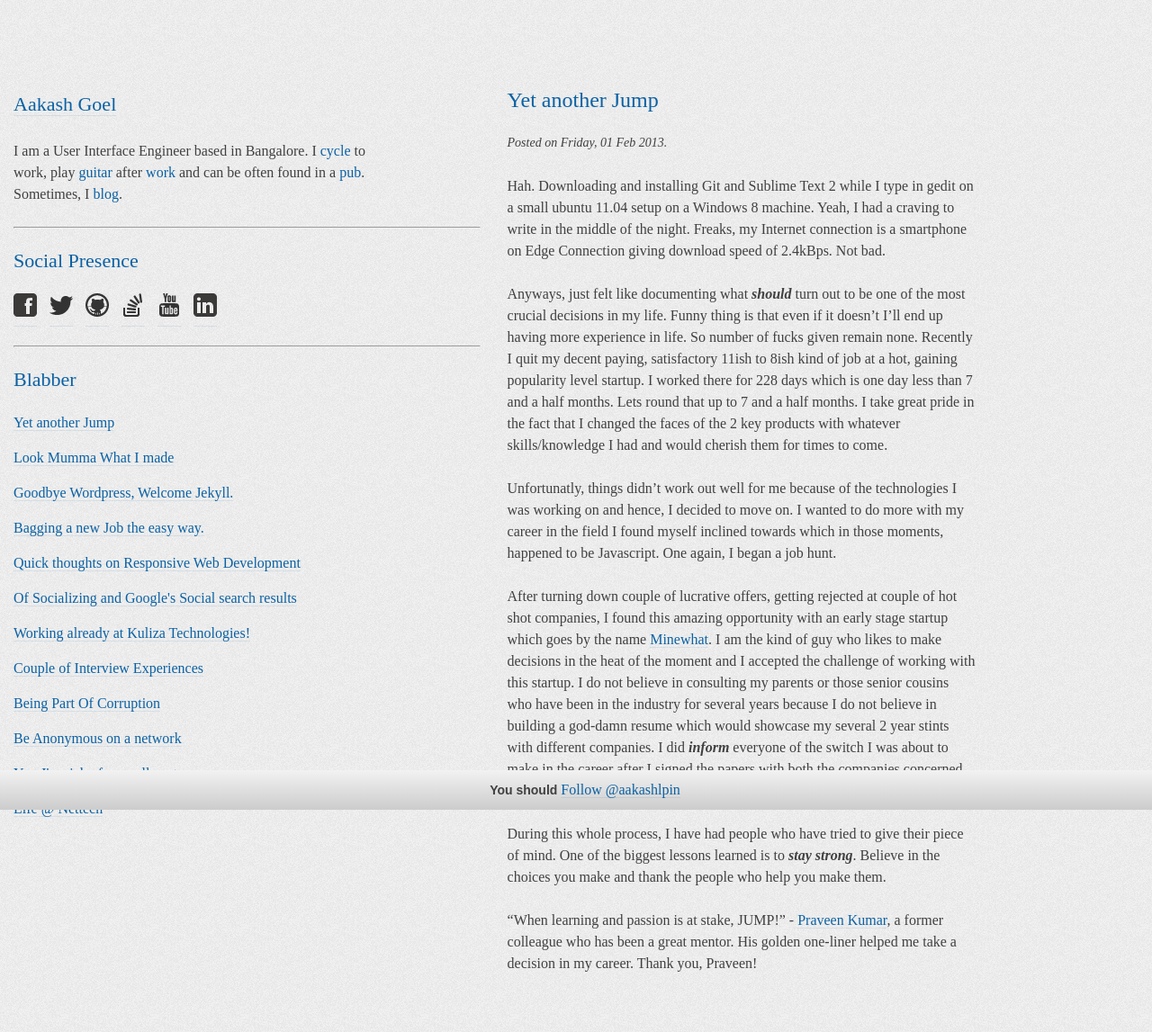
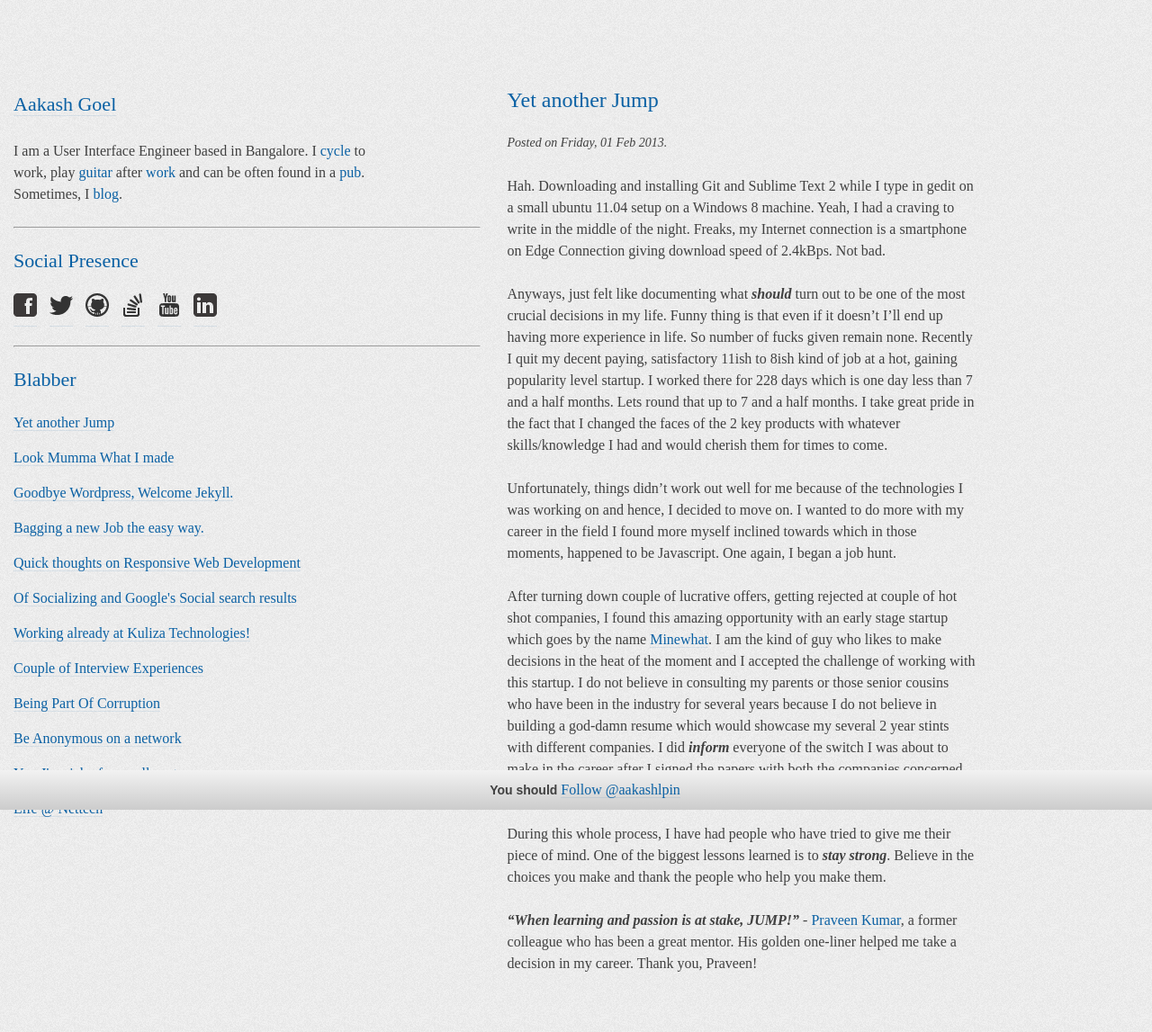
Before and after one commit to aakashlpin/aakashlpin.github.com, a Jekyll site: the page built from _posts/2013-02-01-yet-another-jump.markdown, in a window 1280 px wide. Shown: the whole page at 90% size. Built offline with Jekyll 4.4.1, drawn with Linux system fonts in a browser that asks for light colours; nearby versions of some CDN libraries; Markdown is read by kramdown in place of the engine named in the settings; comment, search, counter and statistics services are not loaded.

Commit message:
Yet another Jump

```diff
--- a/_posts/2013-02-01-yet-another-jump.markdown
+++ b/_posts/2013-02-01-yet-another-jump.markdown
@@ -12,10 +12,10 @@ Hah. Downloading and installing Git and Sublime Text 2 while I type in gedit on
 
 Anyways, just felt like documenting what _should_ turn out to be one of the most crucial decisions in my life. Funny thing is that even if it doesn't I'll end up having more experience in life. So number of fucks given remain none. Recently I quit my decent paying, satisfactory 11ish to 8ish kind of job at a hot, gaining popularity level startup. I worked there for 228 days which is one day less than 7 and a half months. Lets round that up to 7 and a half months. I take great pride in the fact that I changed the faces of the 2 key products with whatever skills/knowledge I had and would cherish them for times to come.
 
-Unfortunatly, things didn't work out well for me because of the technologies I was working on and hence, I decided to move on. I wanted to do more with my career in the field I found myself inclined towards which in those moments, happened to be Javascript. One again, I began a job hunt.
+Unfortunately, things didn't work out well for me because of the technologies I was working on and hence, I decided to move on. I wanted to do more with my career in the field I found more myself inclined towards which in those moments, happened to be Javascript. One again, I began a job hunt.
 
 After turning down couple of lucrative offers, getting rejected at couple of hot shot companies, I found this amazing opportunity with an early stage startup which goes by the name [Minewhat](http://www.minewhat.com). I am the kind of guy who likes to make decisions in the heat of the moment and I accepted the challenge of working with this startup. I do not believe in consulting my parents or those senior cousins who have been in the industry for several years because I do not believe in building a god-damn resume which would showcase my several 2 year stints with different companies. I did _inform_ everyone of the switch I was about to make in the career after I signed the papers with both the companies concerned, though.
 
-During this whole process, I have had people who have tried to give their piece of mind. One of the biggest lessons learned is to _stay strong_. Believe in the choices you make and thank the people who help you make them.
+During this whole process, I have had people who have tried to give me their piece of mind. One of the biggest lessons learned is to _stay strong_. Believe in the choices you make and thank the people who help you make them.
 
-"When learning and passion is at stake, JUMP!" - [Praveen Kumar](https://twitter.com/apnerve), a former colleague who has been a great mentor. His golden one-liner helped me take a decision in my career. Thank you, Praveen!
+_"When learning and passion is at stake, JUMP!"_ - [Praveen Kumar](https://twitter.com/apnerve), a former colleague who has been a great mentor. His golden one-liner helped me take a decision in my career. Thank you, Praveen!
```
